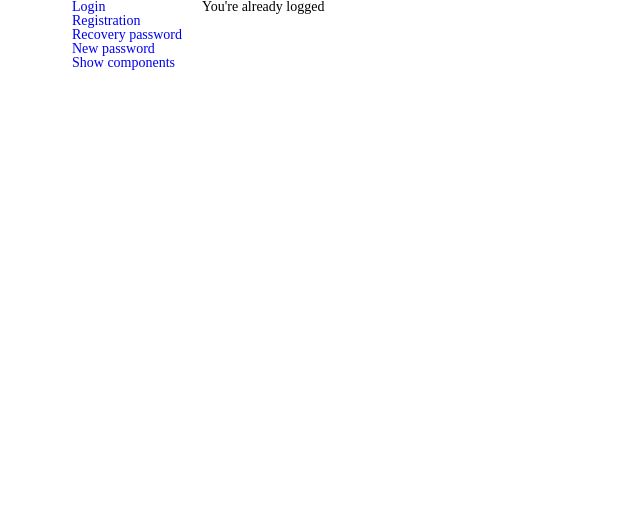
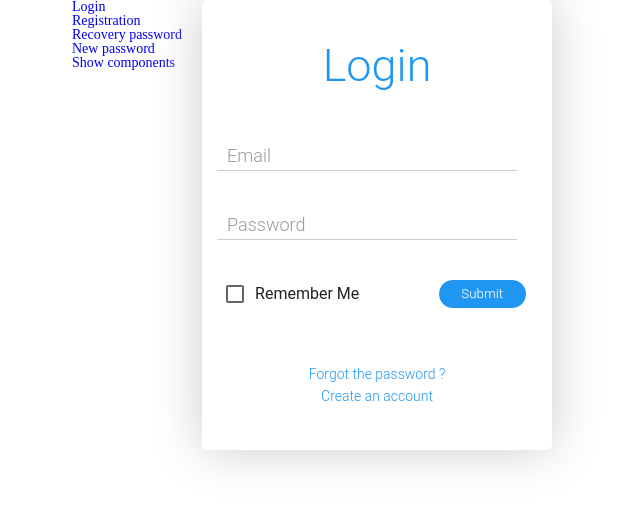
Before and after one commit to Dimix-international/cards-app, a React (Create React App) app: page /cards-app/login in a window 1280 px wide. Shown: the top 506 px of the page, without its empty margins (68-708 px from the left). Built offline with nearby package versions, Linux system fonts and the light colour scheme; no server answers.

Commit message:
Login ready, redux switched to redux-toolkit. Need to handle request's error

```diff
--- a/src/n1-main/m1-ui/common/SuperButton/SuperButton.module.css
+++ b/src/n1-main/m1-ui/common/SuperButton/SuperButton.module.css
@@ -10,13 +10,14 @@
     font-family: "Roboto", sans-serif;
     font-weight: 300;
     color: #ffffff;
+    background-color: #2096f3;
     text-shadow: 0 0.04em 0.04em rgba(255, 255, 255, 0.253);
     text-align: center;
     transition: all 0.2s;
 }
-.default:hover{
-    color: black;
-    background-color: rgb(255, 255, 255);
+
+.default:hover {
+    background-color: #0284e8;
 }
 
 .default:disabled {
@@ -26,10 +27,11 @@
 
 .red {
     background: red;
-    color:#fff;
+    color: #fff;
     transition: all 0.5s;
 }
-.red:hover{
+
+.red:hover {
     background-color: yellow;
-    color:#000;
+    color: #000;
 }
--- a/src/n1-main/m1-ui/common/SuperCheckbox/SuperCheckbox.module.css
+++ b/src/n1-main/m1-ui/common/SuperCheckbox/SuperCheckbox.module.css
@@ -1,46 +1,149 @@
+
 .checkbox {
-    display: none;
+    z-index: 0;
+    position: relative;
+    display: flex;
+    align-items: center;
+    color: rgba(var(--pure-material-onsurface-rgb, 0, 0, 0), 0.87);
+    font-family: var(
+            --pure-material-font,
+            "Roboto",
+            "Segoe UI",
+            BlinkMacSystemFont,
+            system-ui,
+            -apple-system
+    );
+    font-size: 16px;
+    line-height: 1.5;
 }
-label {
+
+/* Input */
+.checkbox > input {
+    appearance: none;
+    -moz-appearance: none;
+    -webkit-appearance: none;
+    z-index: -1;
+    position: absolute;
+    left: -10px;
+    top: -4px;
+    display: block;
+    margin: 0;
+    border-radius: 50%;
+    width: 40px;
+    height: 40px;
+    background-color: rgba(var(--pure-material-onsurface-rgb, 0, 0, 0), 0.6);
+    box-shadow: none;
+    outline: none;
+    opacity: 0;
+    transform: scale(1);
+    pointer-events: none;
+    transition: opacity 0.3s, transform 0.2s;
+}
+
+/* Span */
+.checkbox > span {
     display: inline-block;
-    margin-bottom: 10px;
+    width: 100%;
     cursor: pointer;
 }
-.spanClassName {
-    font-family: "Roboto", sans-serif;
-    font-weight: 200;
+
+/* Box */
+.checkbox > span::before {
+    content: "";
+    display: inline-block;
+    box-sizing: border-box;
+    margin: 3px 11px 3px 1px;
+    border: solid 2px; /* Safari */
+    border-color: rgba(var(--pure-material-onsurface-rgb, 0, 0, 0), 0.6);
+    border-radius: 2px;
+    width: 18px;
+    height: 18px;
+    vertical-align: top;
+    transition: border-color 0.2s, background-color 0.2s;
 }
-.text{
-    position: relative;
+
+/* Checkmark */
+.checkbox > span::after {
+    content: "";
+    display: block;
+    position: absolute;
+    top: 8px;
+    left: 2px;
+    width: 10px;
+    height: 5px;
+    border: solid 2px transparent;
+    border-right: none;
+    border-top: none;
+    transform: translate(3px, 4px) rotate(-45deg);
 }
-.text:before{
-    content: '';
-    width: 20px;
-    height: 20px;
-    border: 1px solid #000;
-    position: absolute;
-    top:-3px;
-    left:-25px;
+
+/* Checked, Indeterminate */
+.checkbox > input:checked,
+.checkbox > input:indeterminate {
+    background-color: rgb(var(--pure-material-primary-rgb, 33, 150, 243));
 }
-.text:after {
-    content: '';
-    width: 10px;
-    height: 10px;
-    background-color: green;
-    position: absolute;
-    top:3px;
-    left:-19px;
+
+.checkbox > input:checked + span::before,
+.checkbox > input:indeterminate + span::before {
+    border-color: rgb(var(--pure-material-primary-rgb, 33, 150, 243));
+    background-color: rgb(var(--pure-material-primary-rgb, 33, 150, 243));
+}
+
+.checkbox > input:checked + span::after,
+.checkbox > input:indeterminate + span::after {
+    border-color: rgb(var(--pure-material-onprimary-rgb, 255, 255, 255));
+}
+
+.checkbox > input:indeterminate + span::after {
+    border-left: none;
+    transform: translate(4px, 3px);
+}
+
+/* Hover, Focus */
+.checkbox:hover > input {
+    opacity: 0.04;
+}
+
+.checkbox > input:focus {
+    opacity: 0.12;
+}
+
+.checkbox:hover > input:focus {
+    opacity: 0.16;
+}
+
+/* Active */
+.checkbox > input:active {
+    opacity: 1;
+    transform: scale(0);
+    transition: transform 0s, opacity 0s;
+}
+
+.checkbox > input:active + span::before {
+    border-color: rgb(var(--pure-material-primary-rgb, 33, 150, 243));
+}
+
+.checkbox > input:checked:active + span::before {
+    border-color: transparent;
+    background-color: rgba(var(--pure-material-onsurface-rgb, 0, 0, 0), 0.6);
+}
+
+/* Disabled */
+.checkbox > input:disabled {
     opacity: 0;
 }
-.text:hover:before{
-    background-color: yellow;
+
+.checkbox > input:disabled + span {
+    color: rgba(var(--pure-material-onsurface-rgb, 0, 0, 0), 0.38);
+    cursor: initial;
 }
-.text:hover:after{
-    opacity: 1;
+
+.checkbox > input:disabled + span::before {
+    border-color: currentColor;
 }
-.checkbox:checked ~ .text:before {
-    background-color: yellow;
+
+.checkbox > input:checked:disabled + span::before,
+.checkbox > input:indeterminate:disabled + span::before {
+    border-color: transparent;
+    background-color: currentColor;
 }
-.checkbox:checked ~ .text:after {
-    opacity: 1;
-}
--- a/src/n1-main/m1-ui/common/SuperCheckbox/SuperCheckbox.tsx
+++ b/src/n1-main/m1-ui/common/SuperCheckbox/SuperCheckbox.tsx
@@ -34,15 +34,15 @@ export const SuperCheckbox: React.FC<SuperCheckboxPropsType> = (
     const finalInputClassName = `${s.checkbox} ${className ? className : ''}`
 
     return (
-        <label>
+        <label className={finalInputClassName}>
             <input
                 type={'checkbox'}
                 onChange={onChangeCallback}
-                className={finalInputClassName}
-
+                className={''}
+                style={s}
                 {...restProps} // отдаём инпуту остальные пропсы если они есть (checked например там внутри)
             />
-            <span className={s.text}>{children && <span className={s.spanClassName}>{children}</span>}</span>
+            <span style={s} >{children && <span className={s.spanClassName}>{children}</span>}</span>
         </label> // благодаря label нажатие на спан передастся в инпут
     )
 }
--- a/src/n1-main/m1-ui/main/sidebar/Sidebar.tsx
+++ b/src/n1-main/m1-ui/main/sidebar/Sidebar.tsx
@@ -2,8 +2,14 @@ import React from "react";
 import { NavLink } from "react-router-dom";
 
 import s from './Sidebar.module.css'
+import SuperButton from "../../common/SuperButton/SuperButton";
+import {useDispatch, useSelector} from "react-redux";
+import {logOutAuthTH} from "../../../m2-bll/loginization-reducer";
+import {AppRootStateType} from "../../../m2-bll/state";
 
 export const Sidebar = () => {
+    const dispatch = useDispatch()
+    const isAuth = useSelector<AppRootStateType,boolean>(state=>state.loginization.isAuth)
     return (
         <div>
             <ul>
@@ -32,6 +38,11 @@ export const Sidebar = () => {
                         Show components
                     </NavLink>
                 </li>
+                {isAuth && (<li>
+                    <SuperButton onClick={() => {
+                        dispatch(logOutAuthTH())
+                    }} value={'LogOut'}/>
+                </li>)}
             </ul>
         </div>
     )
--- a/src/n1-main/m2-bll/loginization-reducer.ts
+++ b/src/n1-main/m2-bll/loginization-reducer.ts
@@ -1,54 +1,58 @@
 import {Dispatch} from "redux";
 import {loginAPI} from "../../n2-features/auth-api/local-api";
+import {createSlice, PayloadAction} from "@reduxjs/toolkit";
 
-const loginInitState = {
+const initialState = {
     isAuth: false
 };
 
-export type LoginInitStateType = {
-    isAuth: boolean
-};
-export type LoginActionType = ReturnType<typeof makeAuth>;
+const slice = createSlice({
+    name: 'login',
+    initialState,
+    reducers: {
+        makeAuth(state, action: PayloadAction<boolean>) {
+            state.isAuth = action.payload
+        }
+    }
+})
 
-export const loginReducer = (state: LoginInitStateType = loginInitState, action: LoginActionType): LoginInitStateType => {
-    switch (action.type) {
-        case "MAKE_AUTH":
-            return {...state, isAuth: action.auth}
-        default:
-            return state
-    }
-}
+export const {makeAuth} = slice.actions
+export const loginReducer = slice.reducer
 
-export const makeAuth = (auth: boolean) => {
-    return {type: 'MAKE_AUTH', auth} as const
-}
-//(loginPayload: {login: string, password: string, rememberMe: boolean})
+
 export const makeAuthTH = (loginPayload: { email: string, password: string, rememberMe: boolean }) => (dispatch: Dispatch) => {
-    alert('Trying to get access')
     loginAPI.makeLogin(loginPayload).then((res) => {
         if (res.data.error) {
-            alert(res.data.error)
+            console.log(res.data.error)
         } else {
             dispatch(makeAuth(true))
         }
-        alert('Access granted')
-    }).catch(() => {
-        alert('Access denied')
+    }).catch((e) => {
+        console.log(e)
     })
 
 }
 
-export const getAuthTH = () => (dispatch: Dispatch) => {
+export const checkAuthTH = () => (dispatch: Dispatch) => {
     loginAPI.getLoginInfo().then((res) => {
-        if (res.data.data._id) {
-            debugger
+        if (res.data._id) {
             dispatch(makeAuth(true))
         }
 
     }).catch((e) => {
         console.log(e)
-        debugger
-        dispatch(makeAuth(true))
     })
 
 }
+
+export const logOutAuthTH = () => (dispatch: Dispatch) => {
+    loginAPI.logOut().then((res) => {
+        if (res.data.info) {
+            console.log(res.data.info)
+            dispatch(makeAuth(false))
+        }
+    }).catch((e) => {
+        console.log(e)
+    })
+
+}
--- /dev/null
+++ b/src/n2-features/f1-auth/a1-login/Login.module.css
@@ -0,0 +1,38 @@
+.spanLogo{
+    font-family: Roboto, sans-serif;
+    font-weight: 300;
+    font-size: 45px;
+    color: rgb(32, 150, 243);
+}
+
+.links{
+    display: flex;
+    flex-direction: column;
+    align-items: center;
+    height: 44px;
+    justify-content: space-around;
+    font-family: Roboto, sans-serif;
+    font-weight: 300;
+}
+.links a {
+    color: rgb(32, 150, 243);
+}
+
+.container{
+    display: flex;
+    flex-direction: column;
+    border-radius: 5px;
+    height: 450px;
+    width: 350px;
+    align-items: center;
+    justify-content: space-evenly;
+    box-shadow: 0 0 50px #ccc;
+}
+
+.actionsContainer{
+    display: flex;
+    padding: 8px;
+    width: 100%;
+    flex-direction: row;
+    justify-content: space-between;
+}
--- a/src/n2-features/f1-auth/a1-login/Login.tsx
+++ b/src/n2-features/f1-auth/a1-login/Login.tsx
@@ -1,55 +1,52 @@
 import React, {FC, useEffect} from "react";
-import { Formik } from 'formik';
+import {Formik} from 'formik';
 import SuperInputText from "../../../n1-main/m1-ui/common/SuperInputText/SuperInputText";
 import SuperButton from "../../../n1-main/m1-ui/common/SuperButton/SuperButton";
 import {useDispatch, useSelector} from "react-redux";
 import SuperCheckbox from "../../../n1-main/m1-ui/common/SuperCheckbox/SuperCheckbox";
-import {getAuthTH, makeAuthTH} from "../../../n1-main/m2-bll/loginization-reducer";
+import {checkAuthTH, makeAuthTH} from "../../../n1-main/m2-bll/loginization-reducer";
 import {loginValidation} from "./utils/validationSettings";
-import {Link} from "react-router-dom";
+import {NavLink} from "react-router-dom";
 import {AppRootStateType} from "../../../n1-main/m2-bll/state";
+import {Navigate} from "react-router-dom";
+import s from './Login.module.css'
 
-export const Login :FC = () => {
+export const Login: FC = () => {
     const dispatch = useDispatch()
-    const isAuth = useSelector<AppRootStateType,boolean>(state=>state.loginization.isAuth)
+    const isAuth = useSelector<AppRootStateType, boolean>(state => state.loginization.isAuth)
 
-    useEffect(()=>{
-        dispatch(getAuthTH())
-    },[])
+    useEffect(() => {
+        dispatch(checkAuthTH())
+    }, [])
     if (isAuth) {
-        return <div>You're already logged</div>
+        return <Navigate to={'/showing-components'} replace/>
     }
     return (
-        <div style={{
-            display: 'flex',
-            flexDirection:'column',
-            borderRadius: '5px',
-            border: '1px solid',
-            height: '400px',
-            width: '500px',
-            alignItems: 'center',
-            justifyContent: 'space-evenly'
-        }}>
-            <Formik validationSchema={loginValidation} initialValues={{email: '', password: '', rememberMe: false}} onSubmit={(values)=> {
-                dispatch(makeAuthTH(values))
-            }}>
-                {(formik)=>{
+        <div className={s.container}>
+            <span className={s.spanLogo}>Login</span>
+            <Formik validationSchema={loginValidation} initialValues={{email: '', password: '', rememberMe: false}}
+                    onSubmit={(values) => {
+                        dispatch(makeAuthTH(values))
+                    }}>
+                {(formik) => {
                     return (<form onSubmit={formik.handleSubmit}>
                         <SuperInputText error={formik.touched.email && formik.errors.email ? 'Обязательное поле' : ''}
-                            required placeholder={'Email'}
+                                        required placeholder={'Email'}
                                         {...formik.getFieldProps('email')}/>
                         <SuperInputText error={formik.touched.password && formik.errors.password ? 'Обязательное' +
-                            ' поле' : ''} required placeholder={'Password'} {...formik.getFieldProps('password')} hidden/>
-                        <div style={{display: 'flex',
-                            width: '100%',
-                            flexDirection: 'row',
-                            justifyContent: 'space-between'}}><SuperCheckbox children={'Remember Me'} {...formik.getFieldProps('rememberMe')}/>
+                            ' поле' : ''} required placeholder={'Password'} {...formik.getFieldProps('password')}
+                                        hidden/>
+                        <div className={s.actionsContainer}><SuperCheckbox
+                            children={'Remember Me'} {...formik.getFieldProps('rememberMe')}/>
                             <SuperButton value={'Submit'} type={"submit"}/></div>
                     </form>)
                 }}
 
             </Formik>
-            <Link to="/about">Forgot the password ?</Link>
+            <div className={s.links}>
+                <NavLink to="/about">Forgot the password ?</NavLink>
+                <NavLink to="/about">Create an account</NavLink>
+            </div>
         </div>
     )
 }
```
Also changed, not shown: src/n1-main/m1-ui/common/SuperInputText/SuperInputText.module.css (+4 -18 lines), src/n1-main/m2-bll/state.ts (+12 -23 lines), src/n2-features/auth-api/local-api.ts (+3 -4 lines), 1 other file (tests, documents, lock files or other folders).
